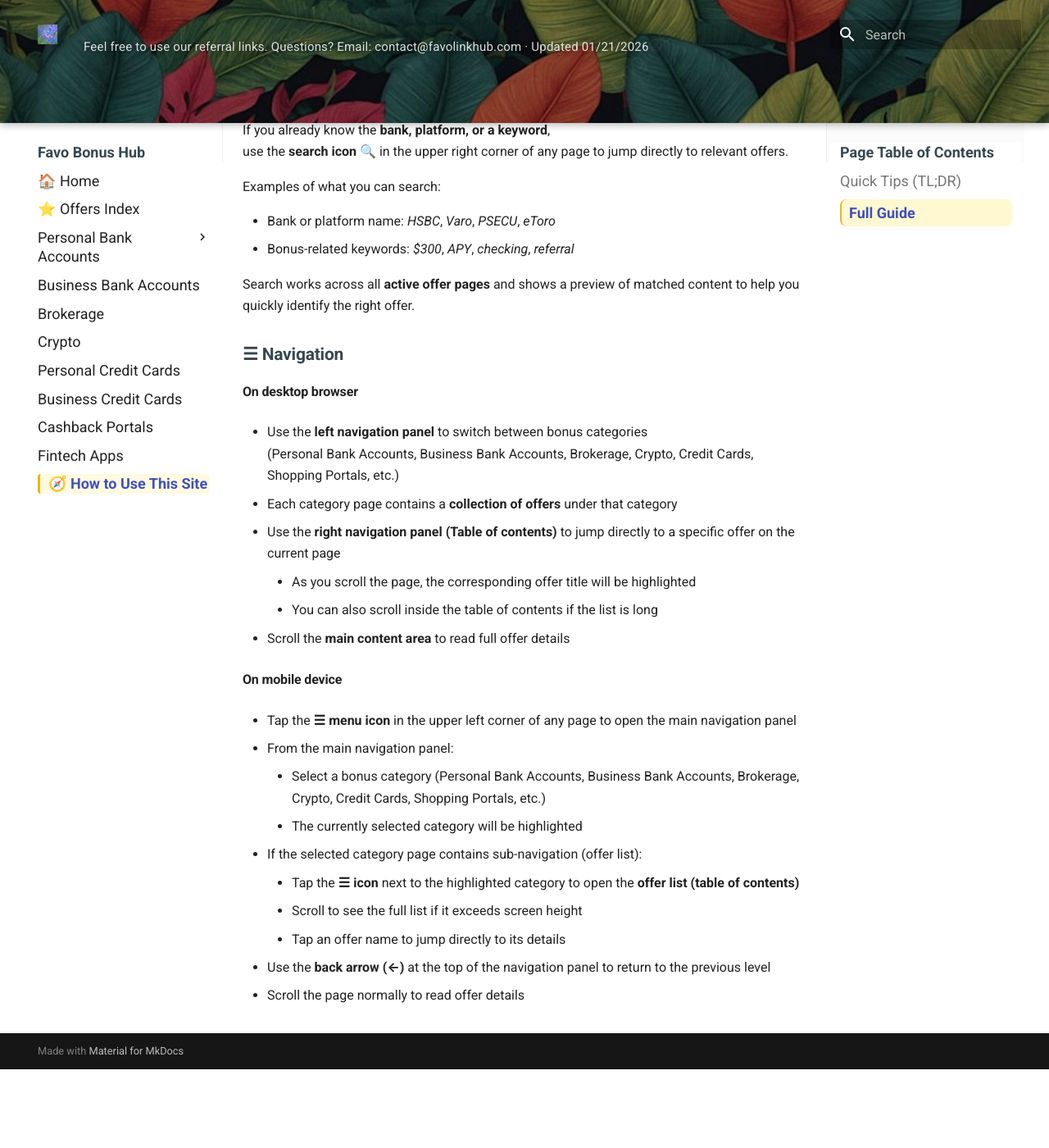
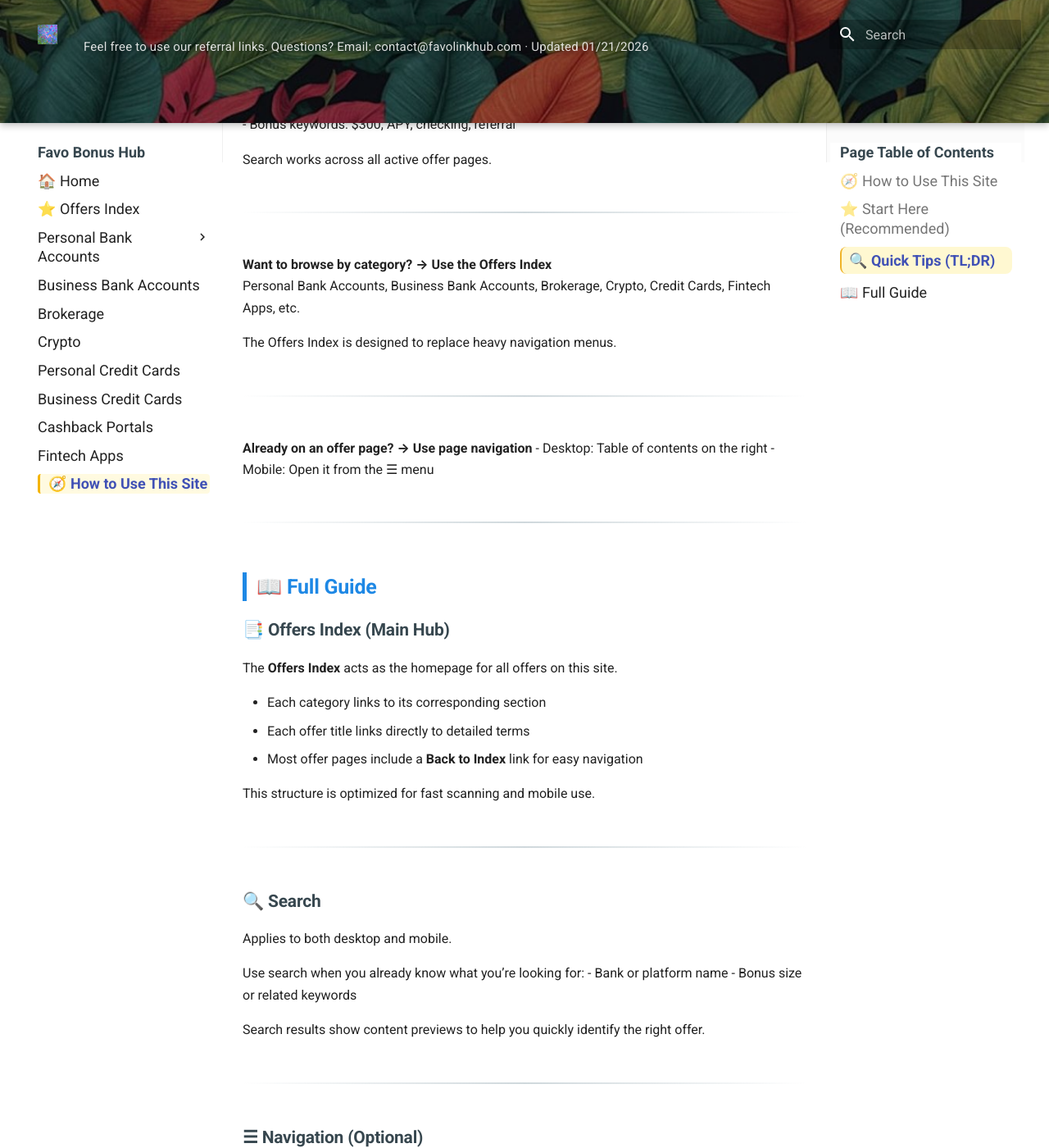
Before and after one commit to whispersofzephyr/favolinkhub-site, an MkDocs documentation site: the page built from docs/help.md, in a window 1280 px wide and 1400 px high, scrolled down 853 px. Shown: the whole window at 82% size. Built offline with MkDocs 1.6.1 and Material for MkDocs 9.7.7, drawn with Linux system fonts in a browser that asks for light colours; before the commit the page ends 2157 px from its top, so only the background shows below that; some of the changed text lies outside the part shown.

Commit message:
Update help.md

```diff
--- a/docs/help.md
+++ b/docs/help.md
@@ -1,70 +1,81 @@
-# 🧭 How to Use This Site
-
-← [Back to Home](index.md)
-
-## Quick Tips (TL;DR)
-
-- 🔍 **Know the bank or keyword? Use Search**
-  Click the **search icon 🔍** in the upper right corner and type the bank name or keyword
-  (e.g. *Public Brokerage*, *HSBC*, *eToro*, *Varo*, *PSECU*, *$300*, *APY*).
-
-- 📂 **Browsing by category? Use the left menu**
-  Personal Bank Accounts, Business Bank Accounts, Brokerage, Crypto, Credit Cards, Shopping Portals, etc.
-
-- 📑 **Looking for a specific offer on a page? Use the table of contents**
-  On desktop: right side
-  On mobile: open it from the navigation menu
-
-If you’re new or want more details, see the full guide below 👇
+## 🧭 How to Use This Site
+← [Back to Home](../index.md)
 
 ---
 
-## Full Guide
+## ⭐ Start Here (Recommended)
 
-### 🔍 Search (recommended)
-*Applies to both desktop and mobile devices*
+**Use the Offers Index as your main hub.**
 
-If you already know the **bank, platform, or a keyword**,
-use the **search icon 🔍** in the upper right corner of any page to jump directly to relevant offers.
+The **Offers Index** is the central directory for **all current offers on this site**, organized by category.
 
-Examples of what you can search:
+From the Offers Index, you can:
+- Browse all offers by category
+- Jump directly to a specific offer section
+- Move between categories without relying on side navigation
 
-- Bank or platform name: *HSBC*, *Varo*, *PSECU*, *eToro*
-- Bonus-related keywords: *$300*, *APY*, *checking*, *referral*
+**Recommended for new visitors and mobile users.**
 
-Search works across all **active offer pages** and shows a preview of matched content to help you quickly identify the right offer.
+---
 
-### ☰ Navigation
+## 🔍 Quick Tips (TL;DR)
 
-#### On desktop browser
+**Know the bank or keyword? → Use Search**
+Tap the 🔍 icon in the upper right corner and search by:
+- Bank / platform: HSBC, Public, Varo, eToro, PSECU
+- Bonus keywords: $300, APY, checking, referral
 
-- Use the **left navigation panel** to switch between bonus categories
-  (Personal Bank Accounts, Business Bank Accounts, Brokerage, Crypto, Credit Cards, Shopping Portals, etc.)
+Search works across all active offer pages.
 
-- Each category page contains a **collection of offers** under that category
+---
 
-- Use the **right navigation panel (Table of contents)** to jump directly to a specific offer on the current page
+**Want to browse by category? → Use the Offers Index**
+Personal Bank Accounts, Business Bank Accounts, Brokerage, Crypto, Credit Cards, Fintech Apps, etc.
 
-    - As you scroll the page, the corresponding offer title will be highlighted
-    - You can also scroll inside the table of contents if the list is long
+The Offers Index is designed to replace heavy navigation menus.
 
-- Scroll the **main content area** to read full offer details
+---
 
-#### On mobile device
+**Already on an offer page? → Use page navigation**
+- Desktop: Table of contents on the right
+- Mobile: Open it from the ☰ menu
 
-- Tap the **☰ menu icon** in the upper left corner of any page to open the main navigation panel
+---
 
-- From the main navigation panel:
+## 📖 Full Guide
 
-    - Select a bonus category (Personal Bank Accounts, Business Bank Accounts, Brokerage, Crypto, Credit Cards, Shopping Portals, etc.)
-    - The currently selected category will be highlighted
+### 📑 Offers Index (Main Hub)
 
-- If the selected category page contains sub-navigation (offer list):
+The **Offers Index** acts as the homepage for all offers on this site.
 
-    - Tap the **☰ icon** next to the highlighted category to open the **offer list (table of contents)**
-    - Scroll to see the full list if it exceeds screen height
-    - Tap an offer name to jump directly to its details
+- Each category links to its corresponding section
+- Each offer title links directly to detailed terms
+- Most offer pages include a **Back to Index** link for easy navigation
 
-- Use the **back arrow (←)** at the top of the navigation panel to return to the previous level
+This structure is optimized for fast scanning and mobile use.
 
-- Scroll the page normally to read offer details
+---
+
+### 🔍 Search
+
+Applies to both desktop and mobile.
+
+Use search when you already know what you’re looking for:
+- Bank or platform name
+- Bonus size or related keywords
+
+Search results show content previews to help you quickly identify the right offer.
+
+---
+
+### ☰ Navigation (Optional)
+
+**Desktop**
+- Left panel: category navigation
+- Right panel: page-level offer list (table of contents)
+
+**Mobile**
+- Tap ☰ to open navigation
+- Use category list or page offer list if needed
+
+Navigation menus are optional — most users can rely on the Offers Index instead.
```
